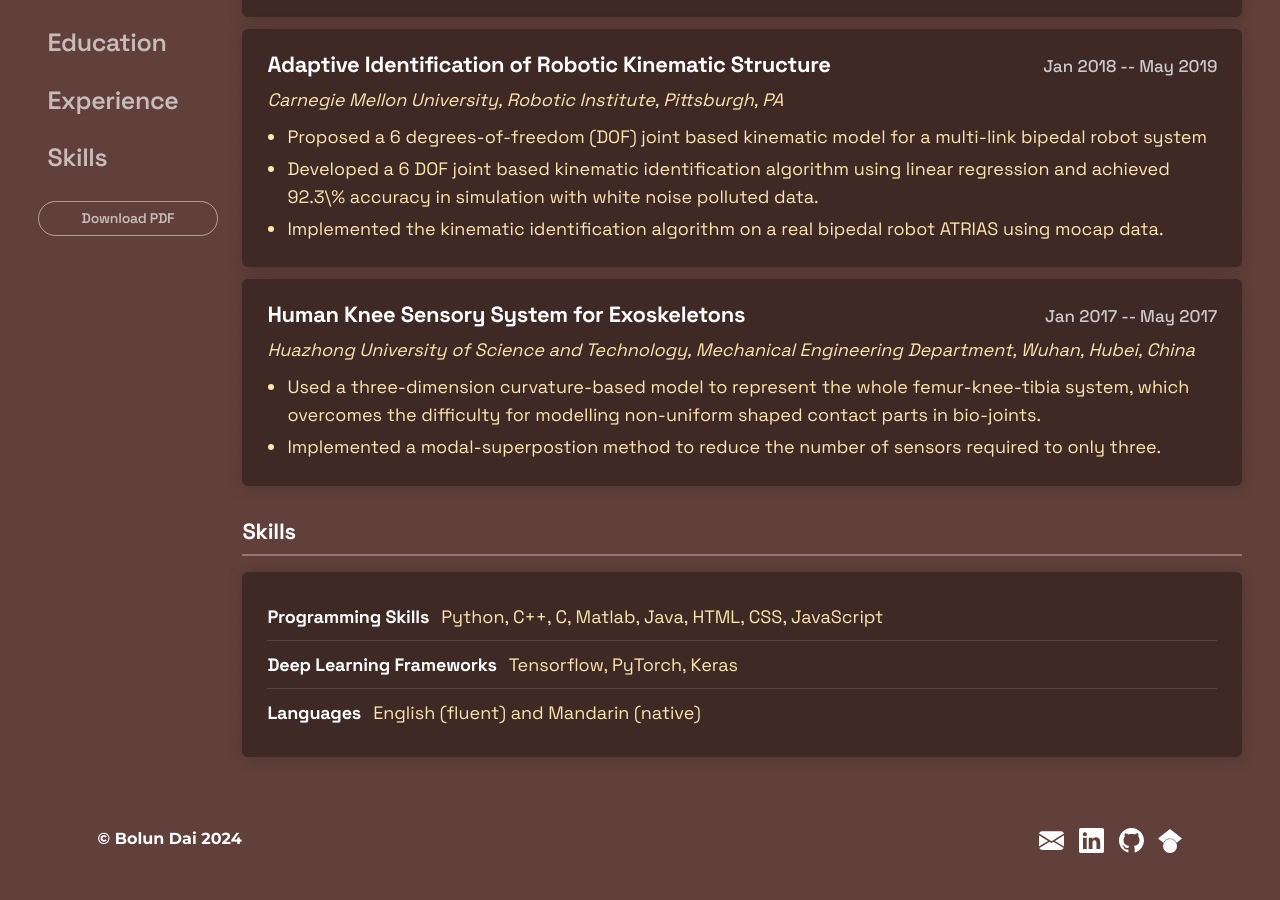
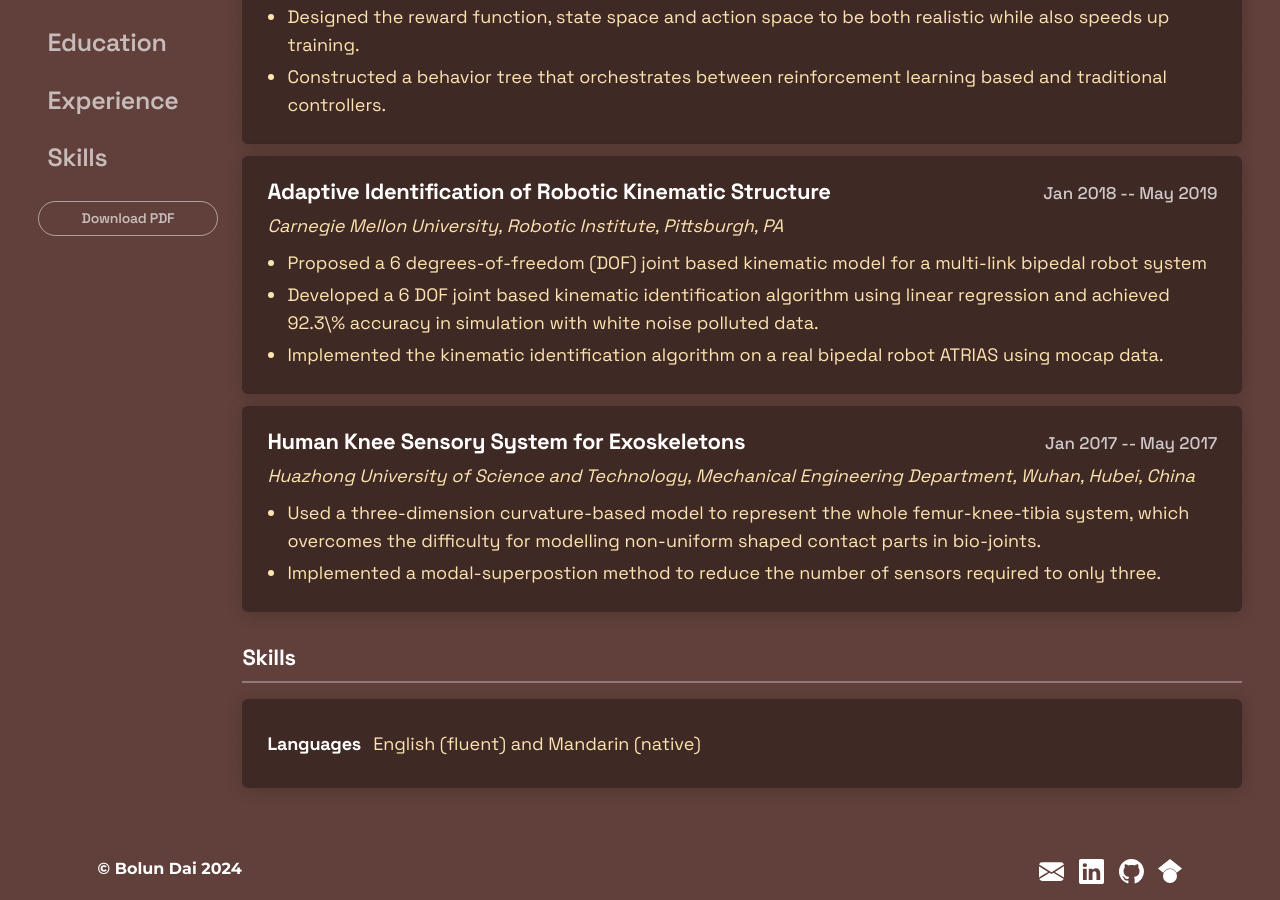
Before and after one commit to BolunDai0216/BolunDai0216.github.io, a Jekyll site: the page built from cv.html, in a window 1280 px wide and 900 px high, scrolled down 1869 px. Built offline with Jekyll 4.4.1, drawn with Linux system fonts in a browser that asks for light colours; before the commit the page ends 2738 px from its top, so only the background shows below that; some of the changed text lies outside the part shown.

```diff
--- a/_data/skills.yml
+++ b/_data/skills.yml
@@ -1,8 +1,2 @@
-- name: Programming Skills
-  content: Python, C++, C, Matlab, Java, HTML, CSS, JavaScript
-
-- name: Deep Learning Frameworks
-  content: Tensorflow, PyTorch, Keras
-
 - name: Languages
   content: English (fluent) and Mandarin (native)
```
Also changed, not shown: _data/experience.yml (+7 -0 lines).
